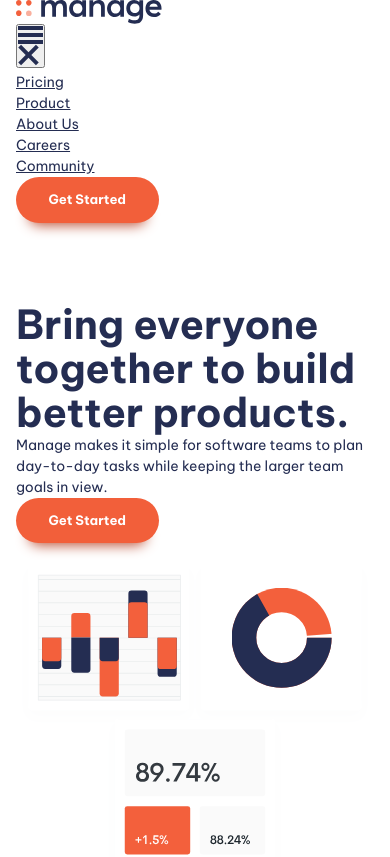
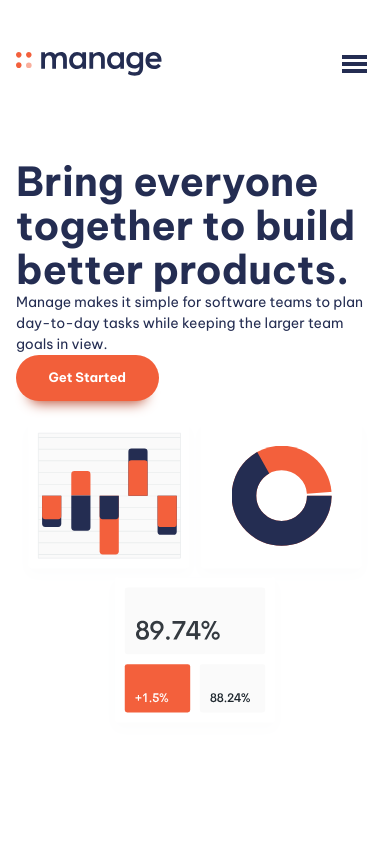
Before and after one commit to Alicja-in-Wonderland/landing-page-tutorial, a website built with Vite: page index.html in a window 390 px wide. Shown: the top 857 px of the page. Built offline with nearby package versions, Linux system fonts and the light colour scheme.

Commit message:
Adds media query to hide/show menu nav & hamburger icon

```diff
--- a/index.html
+++ b/index.html
@@ -15,13 +15,14 @@
 <body>
   <header class="primary-header">
     <div class="container">
+      <div class="nav-wrapper">
         <a href="#"><img src="images/logo.svg" alt="Manage"></a>
         <button class="mobile-nav-toggle" aria-controls="primary-navigation">
           <img class="icon-hamburger" src="images/icon-hamburger.svg" alt="" aria-hidden="true">
           <img class="icon-close" src="images/icon-close.svg" alt="" aria-hidden="true">
           <span class="visually-hidden">Menu</span></button>
-      <nav class="primary-navigation">
-        <ul aria-label="Primary" role="list" class="nav-list" id="primary-navigation">
+        <nav class="primary-navigation" id="primary-navigation">
+          <ul aria-label="Primary" role="list" class="nav-list">
             <li><a href="#">Pricing</a></li>
             <li><a href="#">Product</a></li>
             <li><a href="#">About Us</a></li>
@@ -29,7 +30,8 @@
             <li><a href="#">Community</a></li>
           </ul>
         </nav>
-      <button class="button">Get Started</button>
+        <button class="button" style="display: none;">Get Started</button>
+      </div>
     </div>
   </header>
 
--- a/style.css
+++ b/style.css
@@ -260,3 +260,37 @@ body {
   background-color: var(--clr-neutral-100);
   color: var(--clr-accent-300);
 }
+
+/* Navigation */
+
+.primary-header {
+  margin-top: var(--size-700);
+}
+
+.nav-wrapper {
+  display: flex;
+  justify-content: space-between;
+  align-items: center;
+}
+
+.mobile-nav-toggle {
+  display: none;
+}
+
+@media (max-width: 50em) {
+  .primary-navigation {
+    display: none;
+  }
+
+  .mobile-nav-toggle {
+    display: block;
+    cursor: pointer;
+    background: transparent;
+    border: 0;
+    padding: 0.5em;
+  }
+
+  .mobile-nav-toggle .icon-close {
+    display: none;
+  }
+}
```
Lines whose indentation alone changed are shown as unchanged.
